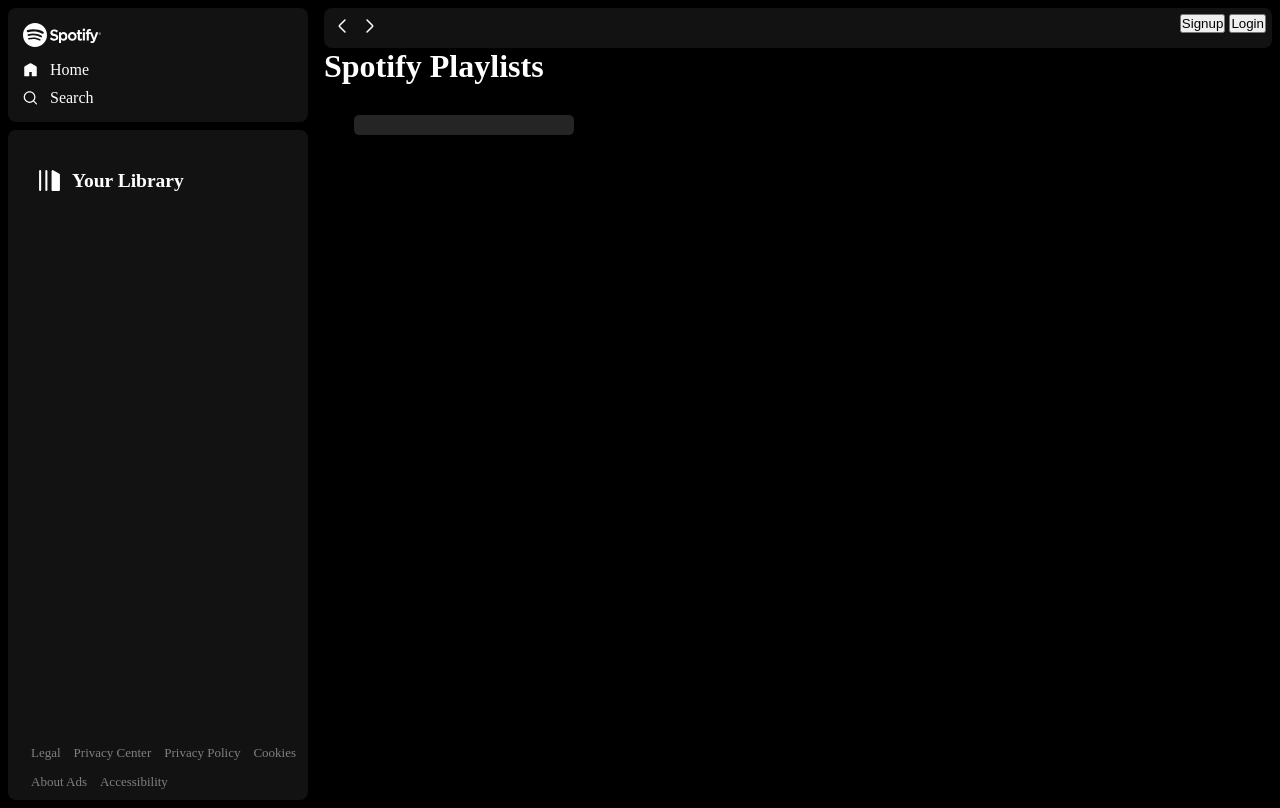
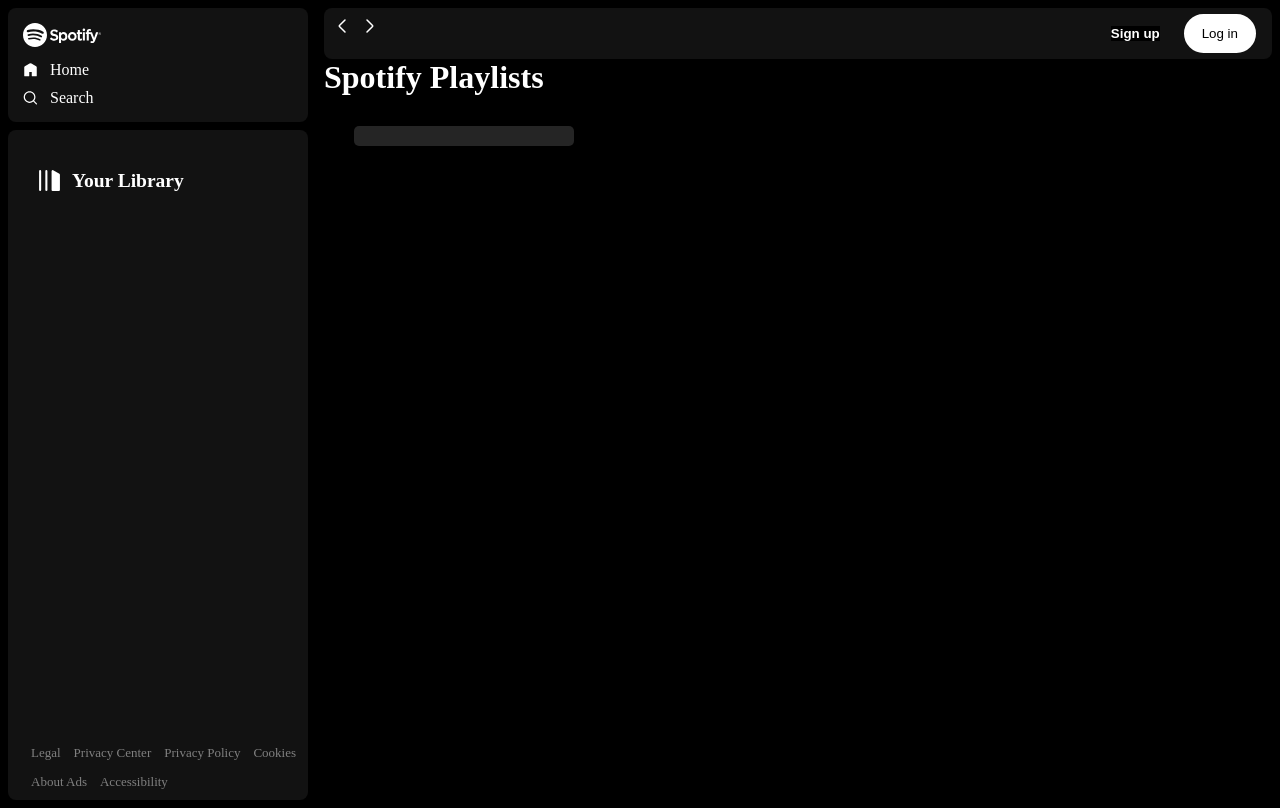
Before and after one commit to ShaharyarShakir/200-js-projects, a plain HTML site: page 01_Vanilla-JS/08_spotify/index.html in a window 1280 px wide. Drawn offline with Linux system fonts and the light colour scheme.

Commit message:
adding style to sigup

```diff
--- a/01_Vanilla-JS/08_spotify/index.html
+++ b/01_Vanilla-JS/08_spotify/index.html
@@ -74,8 +74,8 @@
                         </svg>
 		</div>
 	      	<div class="button">
-			<button class="signup">Signup</button>
-			<button class="login">Login</button>
+			<button class="signup">Sign up</button>
+			<button class="login">Log in</button>
 		</div>
 	      </div>
 	      <div class="spotifyplaylist">
--- a/01_Vanilla-JS/08_spotify/style.css
+++ b/01_Vanilla-JS/08_spotify/style.css
@@ -118,3 +118,33 @@
 	width: 100%;
 	object-fit: contain;
 }
+
+.button>* {
+	margin-inline: 10px;
+}
+
+.signup {
+	background-color: black;
+	color: white;
+	border: none;
+	outline: none;
+	cursor: pointer;
+	font-weight: bold;
+}
+
+.signup:hover {
+	font-size: 0.9rem;
+}
+
+.login {
+	background-color: white;
+	color: black;
+	border: 2px solid white;
+	border-radius: 21px;
+	outline: none;
+	padding: 10px 16px;
+	cursor: pointer;
+}
+.login:hover{
+	padding-inline: 11px;
+}
```
